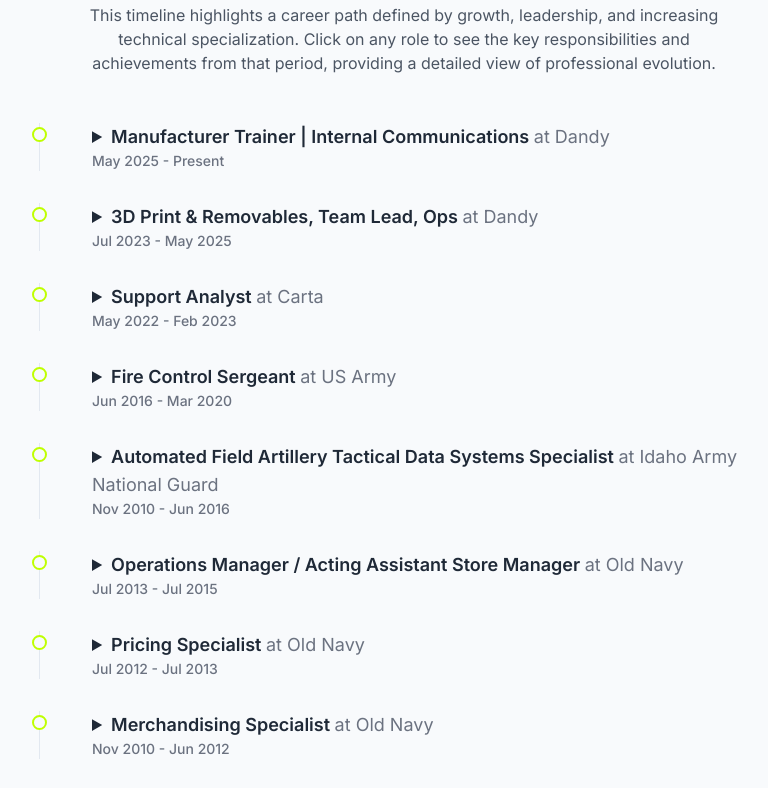
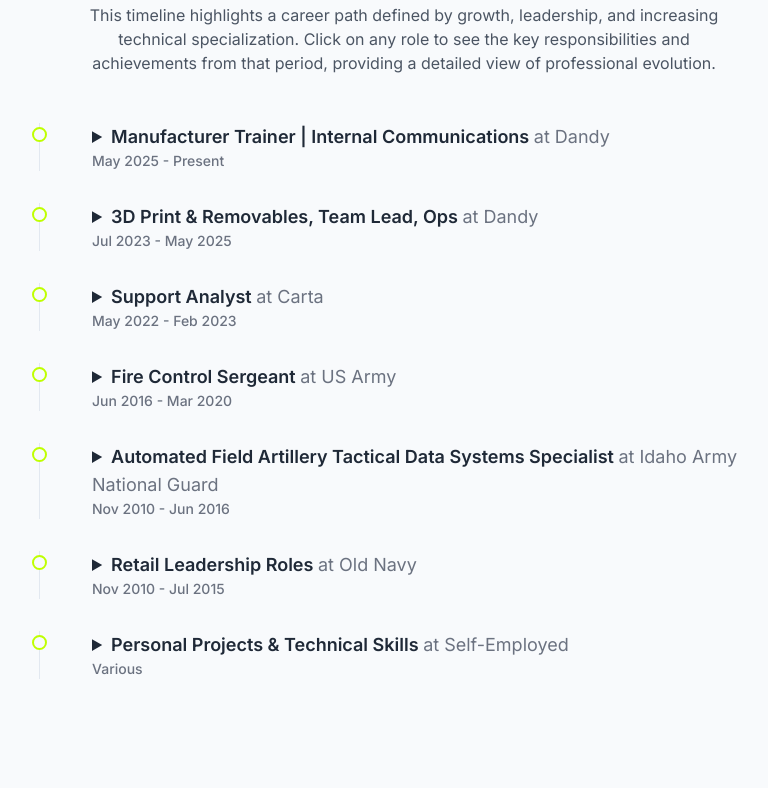
Before and after one commit to harrislunt-spec/harris.lunt.github.io, a plain HTML site: page index.html in a window 1280 px wide. Shown: the part 1259-2047 px from the top of the page, without its empty margins (236-1004 px from the left). Drawn offline with nearby package versions, Linux system fonts and the light colour scheme.

Commit message:
Update index.html

```diff
--- a/index.html
+++ b/index.html
@@ -134,7 +134,7 @@
             <div class="max-w-4xl mx-auto px-4"> <!-- Added this wrapping div for title overflow fix -->
                 <h2 class="text-4xl md:text-5xl lg:text-6xl font-extrabold mb-4 text-white leading-tight">Harris Lunt: MFG Trainer | Internal Comms Technologist</h2>
                 <p class="text-lg md:text-xl text-gray-200 max-w-3xl mx-auto">
-                    A dynamic L&D digital dental manufacturing professional with lab leadership and training experience with a special projects focus on internal comms workflow automation, engineering and implementation, scaling training programs in high-growth environments leveraging in-house communication tools.
+                    A dynamic L&D professional with digital dental manufacturing leadership and training experience, internal comms workflow automation, engineering and implementation, and scaling training programs in high-growth environments leveraging in-house communication tools.
                 </p>
             </div>
         </section>
@@ -185,7 +185,7 @@
         </section>
 
         <section id="dandy-drivers" class="container mx-auto px-6 py-12 mb-20">
-            <h3 class="text-3xl font-bold text-center mb-12 text-dandy-green-dark">Dandy Drivers Expemplified</h3>
+            <h3 class="text-3xl font-bold text-center mb-12 text-dandy-green-dark">Dandy Drivers Exemplified</h3>
             <p class="text-center text-gray-600 mb-12 max-w-3xl mx-auto">Explore how this candidate's actions and decisions align with the core behaviors that power Dandy's culture and drive success. Click on each Dandy Driver to understand its meaning and discover specific examples from their experience that demonstrate these values in action.</p>
             <div class="bg-white p-6 rounded-xl shadow-md border border-gray-100">
                 <div id="drivers-grid" class="grid grid-cols-1 md:grid-cols-2 lg:grid-cols-4 gap-4 mb-8">
@@ -280,29 +280,15 @@
                         ]
                     },
                     {
-                        role: "Operations Manager / Acting Assistant Store Manager",
+                        role: "Retail Leadership Roles", // Consolidated title
                         company: "Old Navy",
-                        period: "Jul 2013 - Jul 2015",
+                        period: "Nov 2010 - Jul 2015", // Consolidated period
                         details: [
-                            { text: "Managed and mentored teams of supervisors and sales associates (3-12 people), overseeing daily operations and fostering a collaborative environment to achieve collective goals.", tags: ['Leadership', 'DD_Teams', 'DD_WinOne', 'Comms'] },
+                            { text: "**Operations Manager / Acting Assistant Store Manager (Jul 2013 - Jul 2015):** Managed and mentored teams of supervisors and sales associates (3-12 people), overseeing daily operations and fostering a collaborative environment to achieve collective goals.", tags: ['Leadership', 'DD_Teams', 'DD_WinOne', 'Comms'] },
                             { text: "Developed and implemented store compliance action plans based on audit findings, demonstrating a proactive approach to continuous improvement and ensuring quality results.", tags: ['Strategy', 'DD_Owner', 'DD_Quality', 'DD_Tomorrow', 'Comms'] },
-                            { text: "Planned annual community outreach event: The Kids’ Safety Fair for three years, enhancing community engagement and demonstrating customer obsession beyond transactional interactions.", tags: ['DD_Customer', 'DD_WinOne'] }
-                        ]
-                    },
-                     {
-                        role: "Pricing Specialist",
-                        company: "Old Navy",
-                        period: "Jul 2012 - Jul 2013",
-                        details: [
-                            { text: "Developed, trained, and mentored two Pricing Specialists, empowering team members with essential skills and contributing to building winning teams.", tags: ['L&D', 'Leadership', 'DD_Teams', 'DD_WinOne', 'Comms'] }
-                        ]
-                    },
-                    {
-                        role: "Merchandising Specialist",
-                        company: "Old Navy",
-                        period: "Nov 2010 - Jun 2012",
-                        details: [
-                            { text: "Optimized store presentation and efficiency, leading the merchandising team to exceed 150 units processed per hour during holiday seasons, demonstrating a bias for action and results.", tags: ['DD_Quality', 'DD_Speed', 'DD_WinOne', 'DD_WalkFloor'] }
+                            { text: "Planned annual community outreach event: The Kids’ Safety Fair for three years, enhancing community engagement and demonstrating customer obsession beyond transactional interactions.", tags: ['DD_Customer', 'DD_WinOne'] },
+                            { text: "**Pricing Specialist (Jul 2012 - Jul 2013):** Developed, trained, and mentored two Pricing Specialists, empowering team members with essential skills and contributing to building winning teams.", tags: ['L&D', 'Leadership', 'DD_Teams', 'DD_WinOne', 'Comms'] },
+                            { text: "**Merchandising Specialist (Nov 2010 - Jun 2012):** Optimized store presentation and efficiency, leading the merchandising team to exceed 150 units processed per hour during holiday seasons, demonstrating a bias for action and results.", tags: ['DD_Quality', 'DD_Speed', 'DD_WinOne', 'DD_WalkFloor'] }
                         ]
                     },
                     {
```
